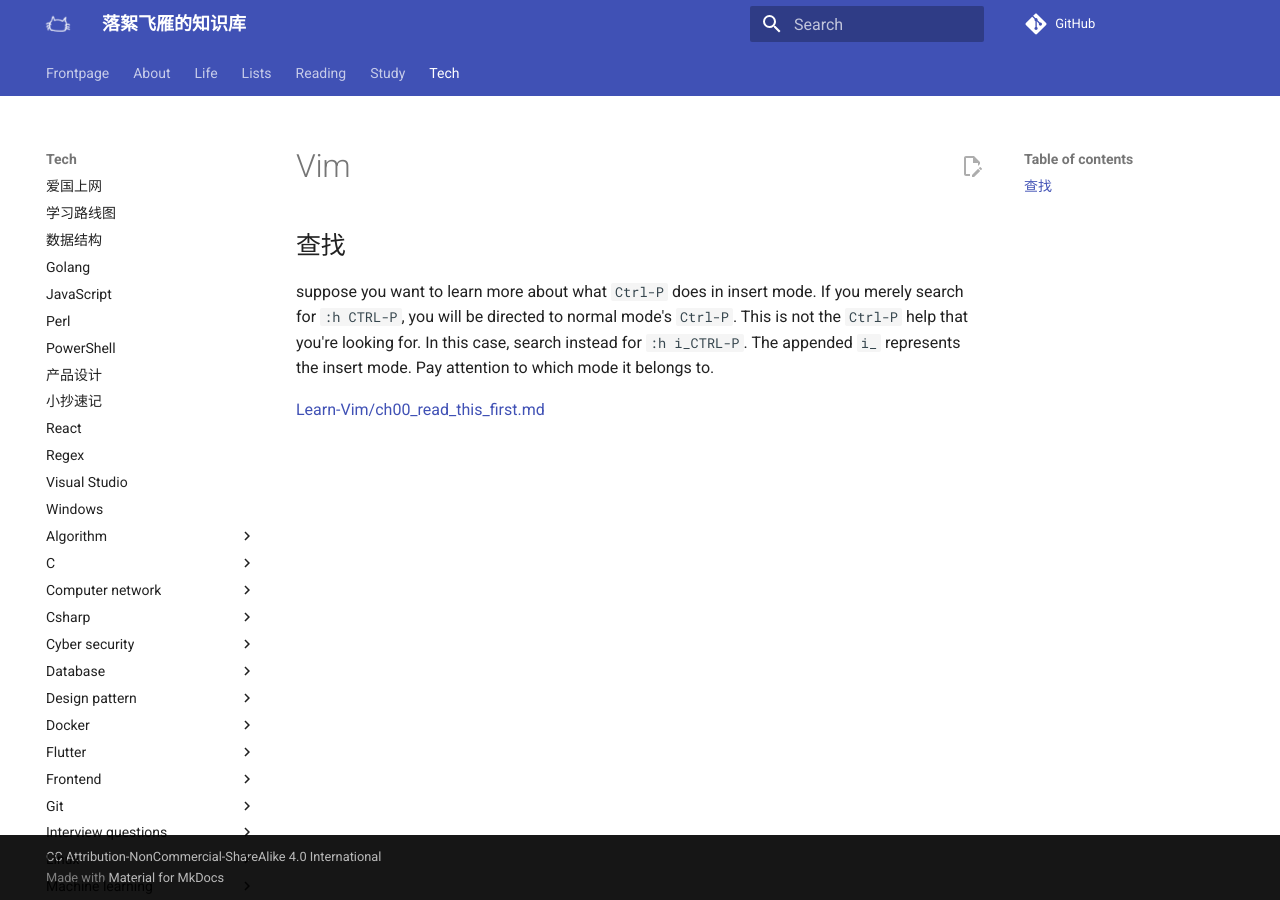
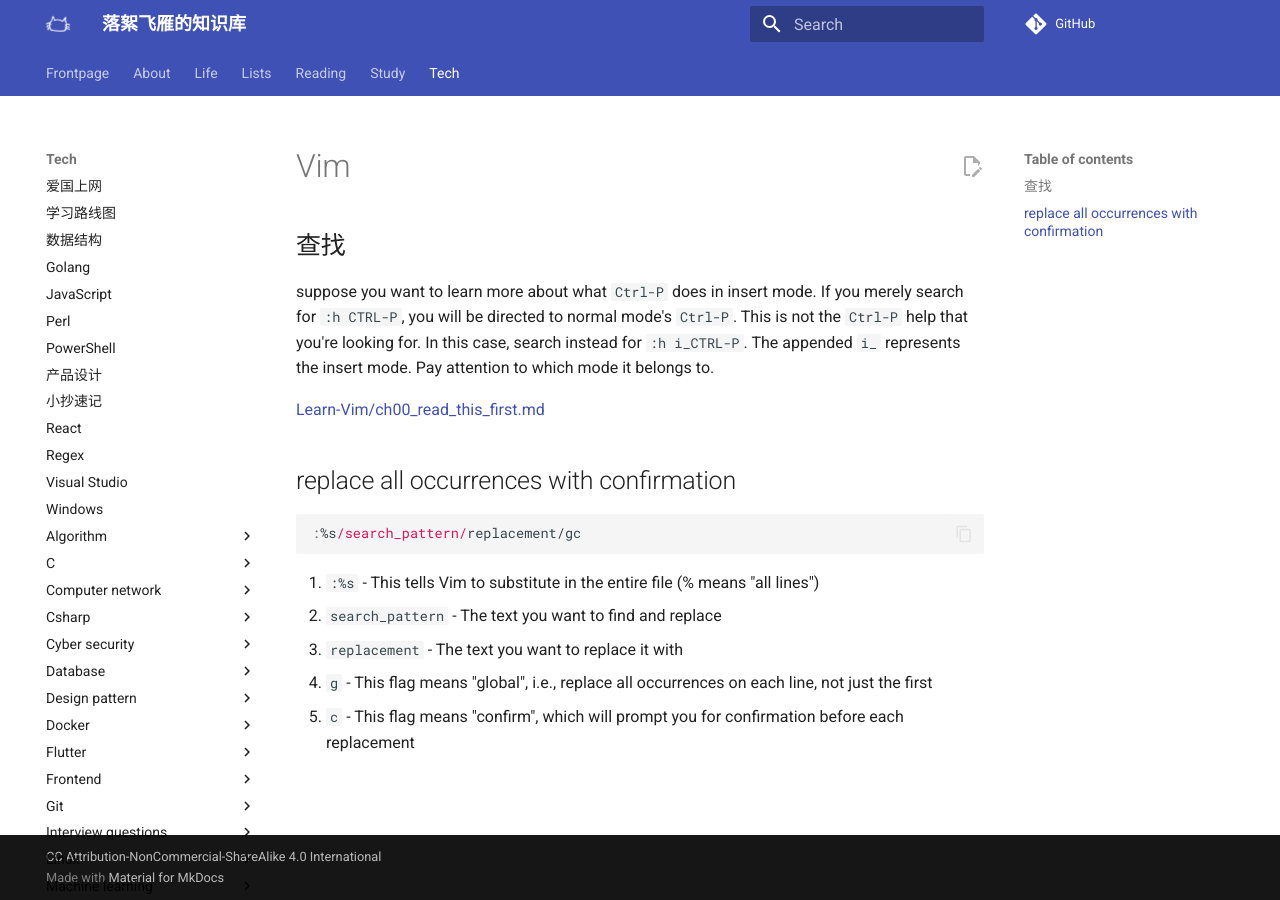
Before and after one commit to luoxufeiyan/wiki.luoxufeiyan.com, an MkDocs documentation site: the page built from docs/tech/vim/vim.md, in a window 1280 px wide. Built offline with MkDocs 1.6.1 and Material for MkDocs 9.7.7, drawn with Linux system fonts in a browser that asks for light colours; comment, search, counter and statistics services are not loaded.

Commit message:
update vim

````diff
--- a/docs/tech/vim/vim.md
+++ b/docs/tech/vim/vim.md
@@ -5,3 +5,16 @@
 suppose you want to learn more about what `Ctrl-P` does in insert mode. If you merely search for `:h CTRL-P`, you will be directed to normal mode's `Ctrl-P`. This is not the `Ctrl-P` help that you're looking for. In this case, search instead for `:h i_CTRL-P`. The appended `i_` represents the insert mode. Pay attention to which mode it belongs to.
 
 [Learn-Vim/ch00_read_this_first.md](https://github.com/iggredible/Learn-Vim/blob/master/ch00_read_this_first.md)
+
+
+## replace all occurrences with confirmation
+
+```vim
+:%s/search_pattern/replacement/gc
+```
+
+1. `:%s` - This tells Vim to substitute in the entire file (% means "all lines")
+2. `search_pattern` - The text you want to find and replace
+3. `replacement` - The text you want to replace it with
+4. `g` - This flag means "global", i.e., replace all occurrences on each line, not just the first
+5. `c` - This flag means "confirm", which will prompt you for confirmation before each replacement
````
